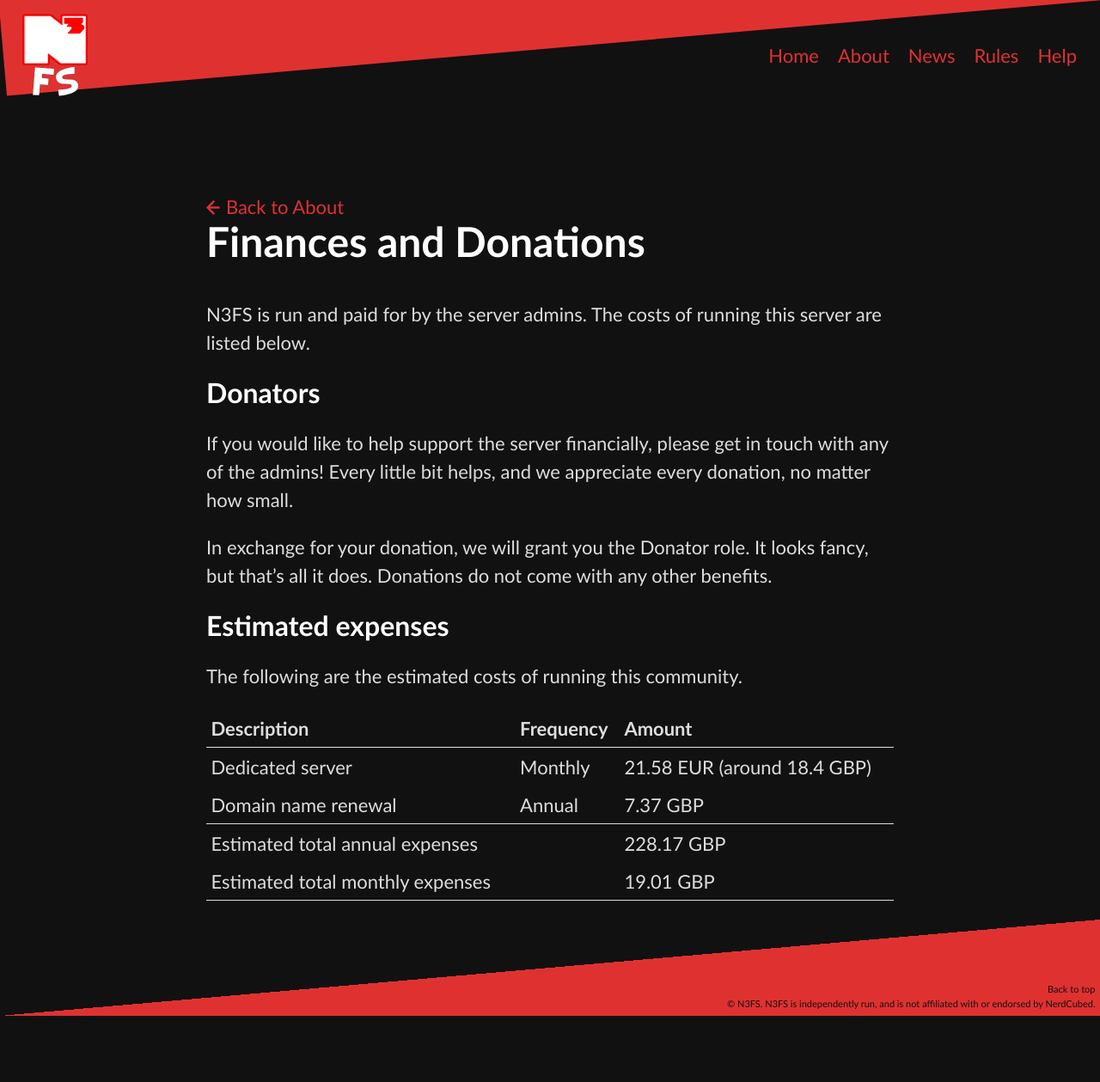
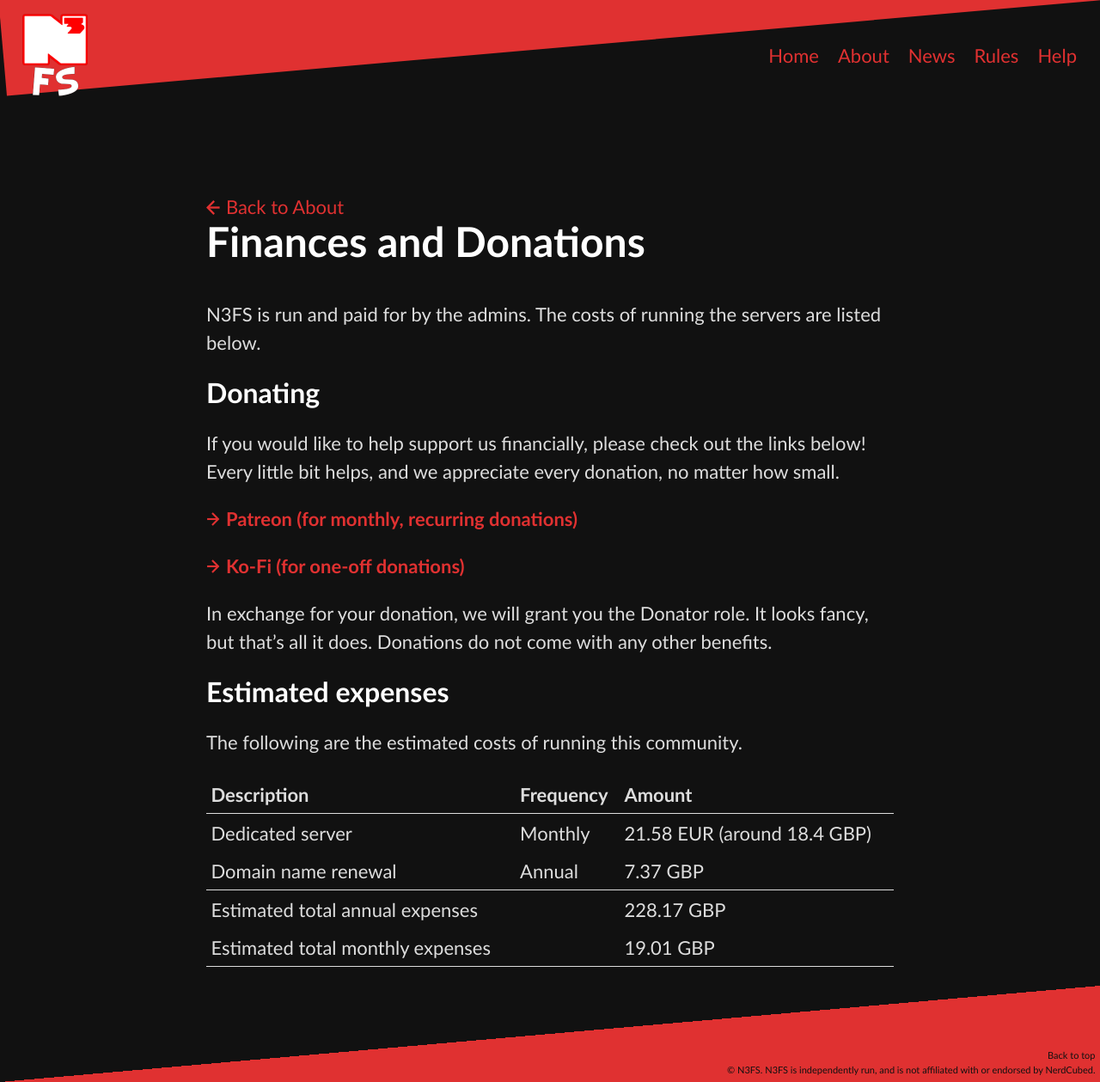
Before and after one commit to N3FS/N3FS-website, a Jekyll site: the page built from _help/donations.md, in a window 1280 px wide. Shown: the whole page at 86% size. Built offline with Jekyll 4.4.1, drawn with Linux system fonts in a browser that asks for light colours; before the commit the page ends 1182 px from its top, so only the background shows below that.

Commit message:
Donations and Finances updates: add links

```diff
--- a/_help/donations.md
+++ b/_help/donations.md
@@ -7,11 +7,15 @@ back:
   title: About
 ---
 
-N3FS is run and paid for by the server admins. The costs of running this server are listed below.
+N3FS is run and paid for by the admins. The costs of running the servers are listed below.
 
-## Donators
+## Donating
 
-If you would like to help support the server financially, please get in touch with any of the admins! Every little bit helps, and we appreciate every donation, no matter how small.
+If you would like to help support us financially, please check out the links below! Every little bit helps, and we appreciate every donation, no matter how small.
+
+<a href="https://www.patreon.com/dangeraspect" class="action">Patreon (for monthly, recurring donations)</a>
+
+<a href="https://ko-fi.com/joeyfoo" class="action">Ko-Fi (for one-off donations)</a>
 
 In exchange for your donation, we will grant you the Donator role. It looks fancy, but that's all it does. Donations do not come with any other benefits.
 
```
Also changed, not shown: about.md (+3 -2 lines).
